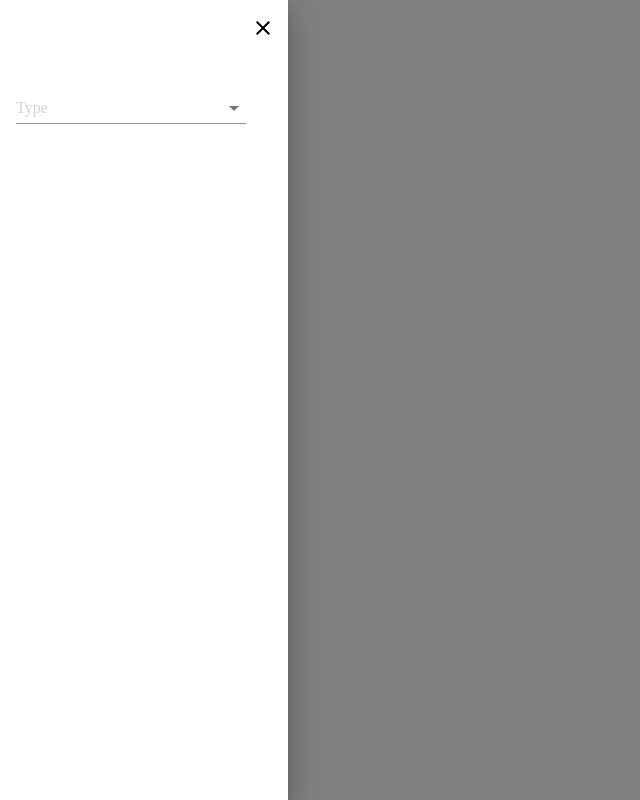
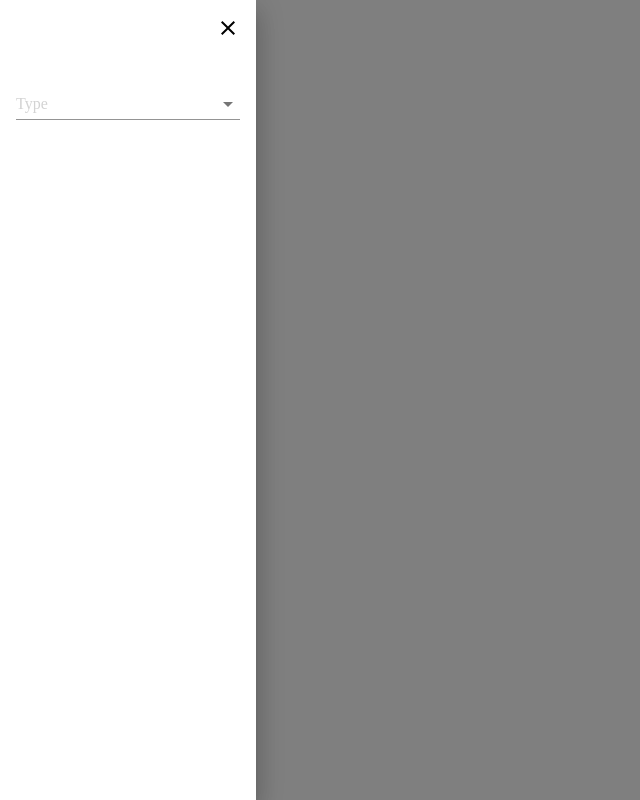
Before and after one commit to mholta/IT2810_P2_gitlab-visualization, a React (Create React App) app: page / in a window 1280 px wide. Both pictures are taken after a click on the icon 36 px from the left and 32 px from the top of the page. Shown: the whole page, without its empty margins (0-640 px from the left). Built offline with nearby package versions, Linux system fonts and the light colour scheme.

Commit message:
Changed from class to styled component #4

```diff
--- a/package.json
+++ b/package.json
@@ -5,6 +5,7 @@
   "dependencies": {
     "@material-ui/core": "^4.12.3",
     "@material-ui/icons": "^4.11.2",
+    "@material-ui/pickers": "^3.3.10",
     "@testing-library/jest-dom": "^5.14.1",
     "@testing-library/react": "^11.2.7",
     "@testing-library/user-event": "^12.8.3",
--- a/src/components/sidebar.tsx
+++ b/src/components/sidebar.tsx
@@ -4,11 +4,13 @@ import {
   InputLabel,
   MenuItem,
   Select,
-  SwipeableDrawer
+  SwipeableDrawer,
+  withTheme
 } from '@material-ui/core';
 import React, { useState } from 'react';
 import { Theme, makeStyles, createStyles } from '@material-ui/core/styles';
 import CloseSharpIcon from '@material-ui/icons/CloseSharp';
+import styled from 'styled-components';
 
 enum dataViewType {
   commits = 'Commits',
@@ -16,29 +18,11 @@ enum dataViewType {
 }
 type dataView = dataViewType.commits | keyof dataViewType.issues;
 
-const useStyles = makeStyles((theme: Theme) =>
-  createStyles({
-    filterBar: {
-      margin: '1rem',
-      [theme.breakpoints.up('xs')]: {
-        width: '100vw'
-      },
-      [theme.breakpoints.up('md')]: {
-        width: '30vw'
-      },
-      [theme.breakpoints.up('lg')]: {
-        width: '20vw'
-      }
-    }
-  })
-);
 type props = {
   open: boolean;
   setOpen: React.Dispatch<React.SetStateAction<boolean>>;
 };
 const SideBar = ({ open, setOpen }: props) => {
-  const classes = useStyles();
-
   // Which data type is going to be viewd. All types defined in dataViewType
   const [view, setView] = useState<dataView | ''>('');
   const handleChange = (event: React.ChangeEvent<{ value: unknown }>) => {
@@ -68,15 +52,12 @@ const SideBar = ({ open, setOpen }: props) => {
           onOpen={toggleDrawer(true)}
           onClose={toggleDrawer(false)}
         >
-          <Grid container justifyContent="flex-end" style={{ padding: '1rem' }}>
-            <Grid item xs={1}>
-              <CloseSharpIcon onClick={toggleDrawer(false)} />
-            </Grid>
-          </Grid>
-          <FormControl color="primary" className={classes.filterBar}>
+          <GridWithMediaQueries container justifyContent="flex-end">
+            <CloseSharpIcon onClick={toggleDrawer(false)} />
+          </GridWithMediaQueries>
+          <FormControl color="primary" style={{ margin: '1rem' }}>
             <InputLabel>Type</InputLabel>
             <Select
-              style={{ width: '90%' }}
               color="primary"
               value={view}
               role="presentation"
@@ -101,4 +82,17 @@ const SideBar = ({ open, setOpen }: props) => {
   );
 };
 
+const GridWithMediaQueries = withTheme(styled(Grid)`
+  padding: 1rem;
+  ${(props) => props.theme.breakpoints.up('xs')} {
+    width: 100vw;
+  }
+  ${(props) => props.theme.breakpoints.up('md')} {
+    width: 30vw;
+  }
+  ${(props) => props.theme.breakpoints.up('lg')} {
+    width: 20vw;
+  }
+`);
+
 export default SideBar;
```
Also changed, not shown: src/App.tsx (+3 -4 lines), 1 other file (tests, documents, lock files or other folders).
